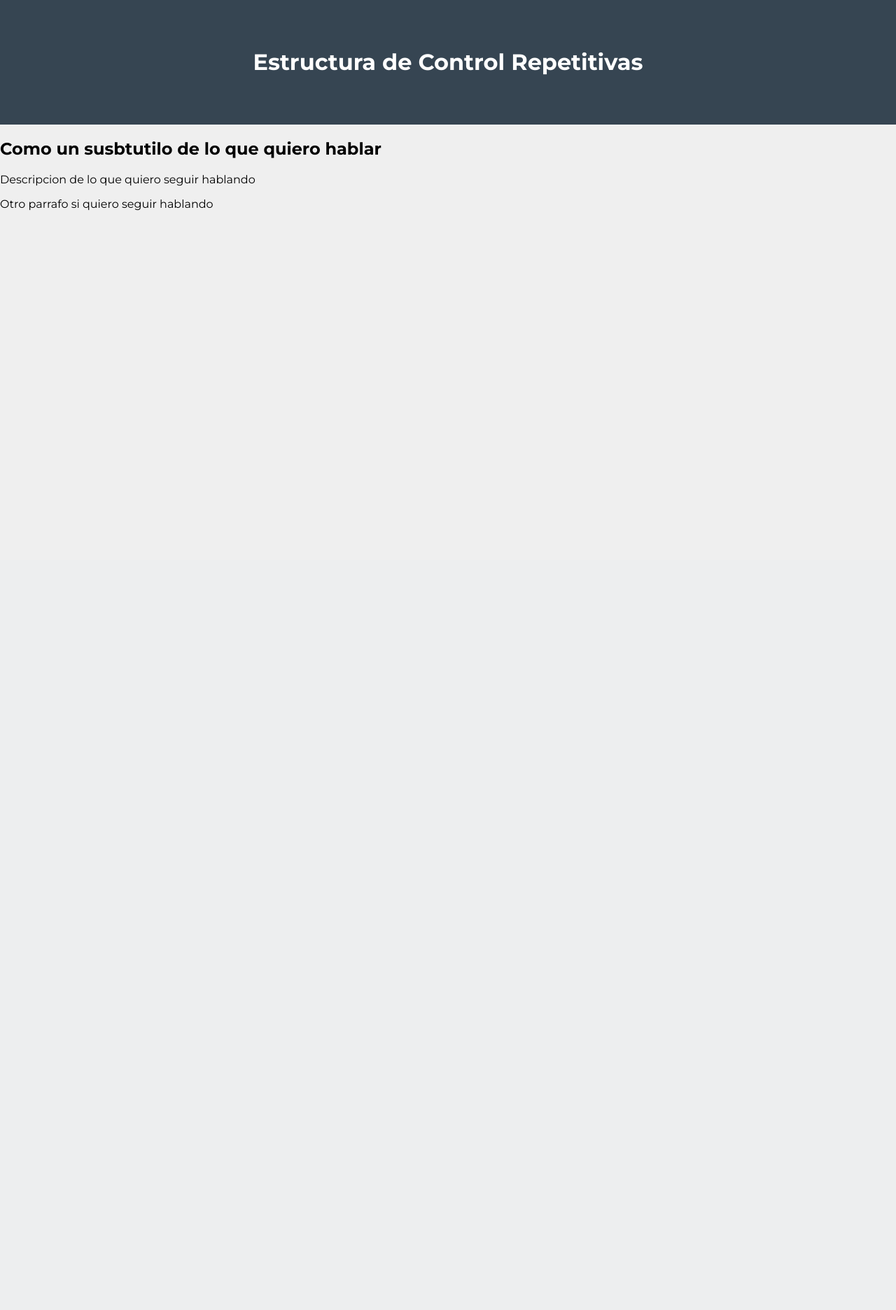
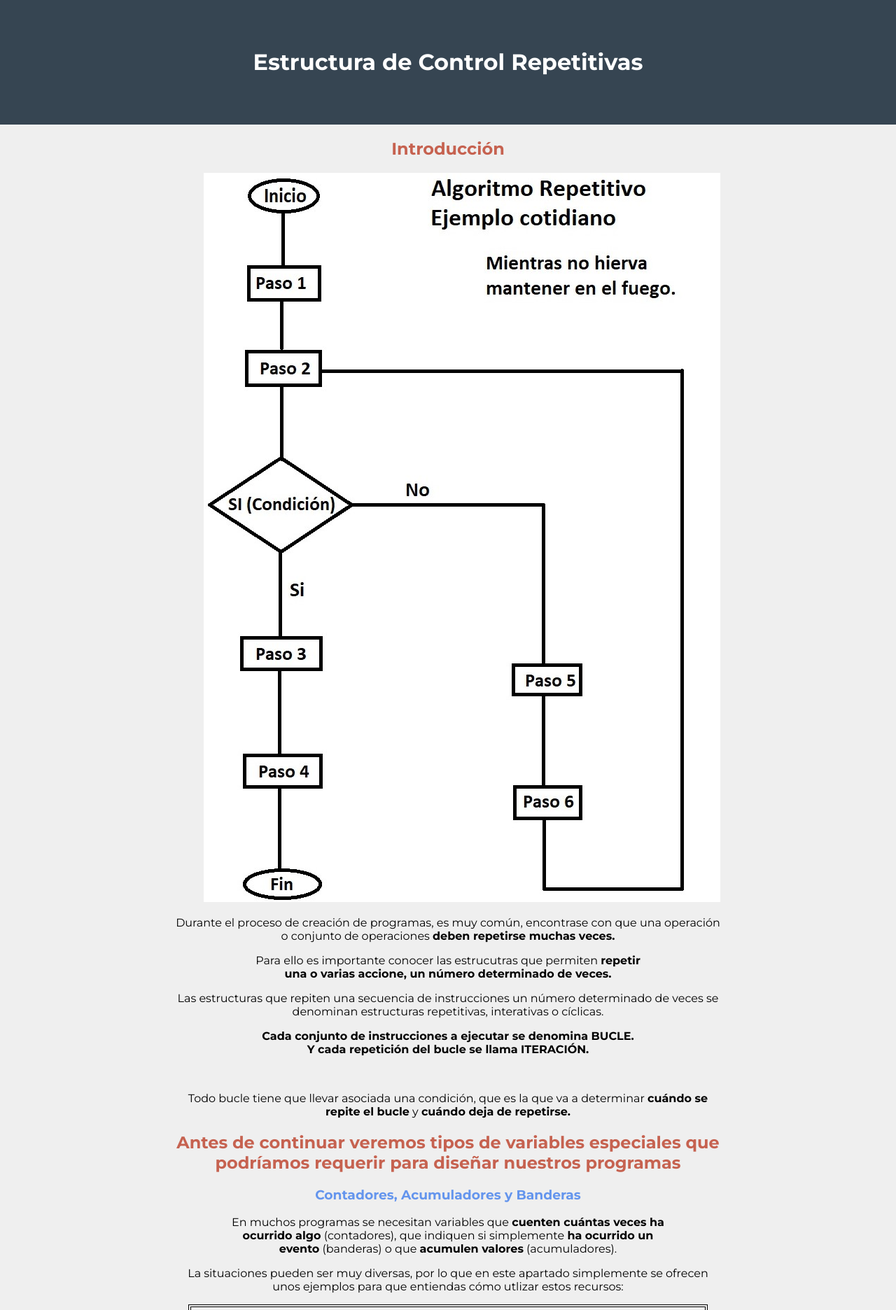
Before and after one commit to Rataricc/InfoPython, a Django app: page /Usuarios/repetitivas/ in a window 1280 px wide. Shown: the top 1872 px of the page at 70% size. Before the commit the page ends 301 px from the top, so only its background shows below. Run offline with Django 4.2, Linux system fonts and the light colour scheme; the visitor is signed in with stand-in values (Sample User, id 1).

Commit message:
Modifique template de repetitivas.html

```diff
--- a/src/templates/usuarios/repetitivas.html
+++ b/src/templates/usuarios/repetitivas.html
@@ -7,6 +7,11 @@
 	<link rel="preconnect" href="https://fonts.gstatic.com" crossorigin>
 	<link href="https://fonts.googleapis.com/css2?family=Montserrat:wght@400;700&display=swap" rel="stylesheet">
 	<link rel="stylesheet" href="../../static/css/repetitivas.css">
+	<style>
+		table, th, td {
+			border: 1px solid black;
+		}
+	</style>
 </head>
 <body>
 	<header>
@@ -14,10 +19,116 @@
 	</header>
 	<section>
 		<article class="post">
-			<h2>Como un susbtutilo de lo que quiero hablar</h2>
-			<p>Descripcion de lo que quiero seguir hablando</p>
-			<!--aca va una imagen si quiero-->
-			<p>Otro parrafo si quiero seguir hablando</p>
+			<center>
+				<h2 style="color: #C66250;">Introducción</h2>
+				<ul>
+					<img src="{% static 'img/parablog5.jpg'%}">
+				</ul>
+				<p>
+					Durante el proceso de creación de programas, es muy común, encontrase con que una operación <br>
+					o conjunto de operaciones <strong>deben repetirse muchas veces.</strong>
+				</p>
+				<p>
+					Para ello es importante conocer las estrucutras que permiten <strong>repetir <br>
+					una o varias accione, un número determinado de veces.</strong>
+				</p>
+				<p>
+					Las estructuras que repiten una secuencia de instrucciones un número determinado de veces se <br>
+					denominan estructuras repetitivas, interativas o cíclicas.
+				</p>
+				<p>
+					<strong>Cada conjunto de instrucciones a ejecutar se denomina BUCLE. <br>
+					Y cada repetición del bucle se llama ITERACIÓN.</strong>
+				</p>
+				<br>
+				<p>
+					Todo bucle tiene que llevar asociada una condición, que es la que va a determinar <strong>cuándo se <br>
+					repite el bucle</strong> y <strong>cuándo deja de repetirse.</strong>
+				</p>
+			</center>
+		</article>
+		<article class="post">
+			<center>
+				<h2 style="color: #C66250;">
+					Antes de continuar veremos tipos de variables especiales que <br>
+					podríamos requerir para diseñar nuestros programas
+				</h2>
+				<h3 style="color: cornflowerblue;">Contadores, Acumuladores y Banderas</h3>
+				<p>
+					En muchos programas se necesitan variables que <strong>cuenten cuántas veces ha <br>
+					ocurrido algo</strong> (contadores), que indiquen si simplemente <strong>ha ocurrido un <br>
+					evento</strong> (banderas) o que <strong>acumulen valores</strong> (acumuladores).
+				</p>
+				<p>
+					La situaciones pueden ser muy diversas, por lo que en este apartado simplemente se ofrecen <br>
+					unos ejemplos para que entiendas cómo utlizar estos recursos:
+				</p>
+				<table style="width: 58%;">
+					<tr>
+						<td>
+							<ul>
+								<li>
+									<strong>Contador:</strong><br>
+									Los procesos repetitivos requieren contar los sucesos y acciones internas, una forma de <br>
+									hacerlo es mediante un contador. <br><br>
+									<strong style="color: blue;">
+										Un contador es una variable cuyo valor se incrementa o decrementa en una cantidad <br>
+										constante en cada repetición.
+									</strong>
+									<br><br>
+								</li>
+								<li>
+									<strong>Acumalador:</strong><br>
+									Un <strong>acumulador</strong> o totalizador es una variable cuya función es almacenar <br>
+									cantidades resultantes de opreciones sucesivas. <br><br>
+									<strong style="color: blue;">
+										Realizar la misma función que un contador con la diferencia de que el incremento o <br>
+										decremento es variable en lugar de constantes.
+									</strong>
+									<br><br>
+								</li>
+								<li>
+									<strong>Banderas:</strong><br>
+									Una <strong>bandera</strong>, es una variable que puede tomar uno de dos valores <br>
+									(verdadero o falso) a lo largo de la ejecución del programa y permite comunicar <br>
+									información de una parte a otra del mismo.
+								</li>
+							</ul>
+						</td>
+					</tr>
+				</table>
+			</center>
+		</article>
+		<article class="post">
+			<center>
+				<h3 style="color: cornflowerblue;">Sentencia While (mientras)</h3>
+				<p>
+					Un <strong>bucle while</strong> permite repetir la ejecución de un grupo de instrucciones mientras se cumpla <br>
+					una condición (es decir, mientras la condición tenga el valor True).
+				</p>
+				<p>
+					Queda en las manos del programador decidir el momento en que la <strong>condición cambie a False</strong> para <br>
+					hacer que el <strong>ciclo While finalice.</strong>
+				</p>
+				<p>
+					<strong>Características:</strong>
+					<ul>
+						<li>
+							No se conoce la cantidad de veces a iterar o repetir el conjunto de acciones.
+						</li>
+						<li>
+							El final del bucle está controlado con una condición.
+						</li>
+						<li>
+							El conjunto de acciones se ejecutan mientras la evolución de la condición devuelva un <br>
+							resultado verdadero.
+						</li>
+						<li>
+							El ciclo se puede ejecutar 0 o más veces.
+						</li>
+					</ul>
+				</p>
+			</center>
 		</article>
 	</section>
 </body>
```
